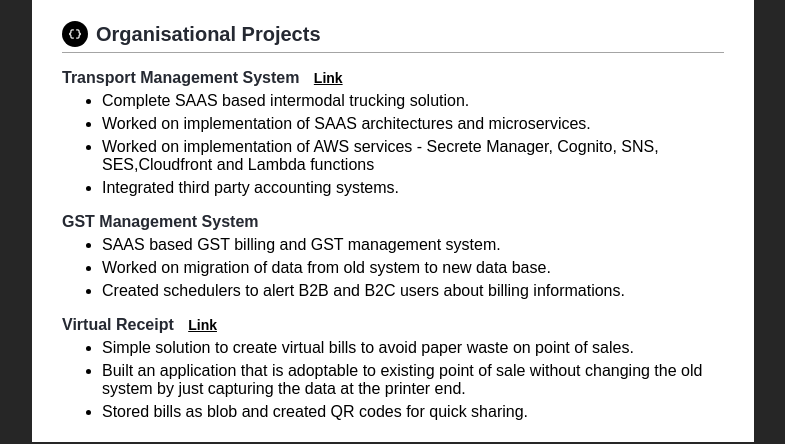
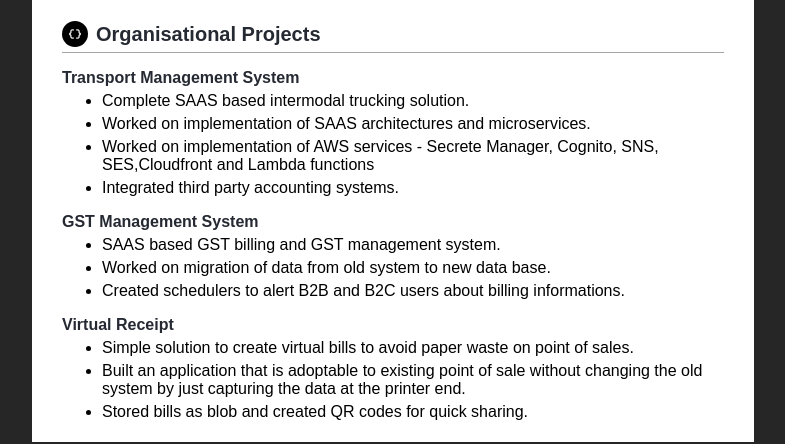
Before and after one commit to nawinsr/resume, a plain HTML site: page index.html in a window 1280 px wide. Shown: the part 841-1285 px from the top of the page, without its empty margins (247-1032 px from the left). Drawn offline with Linux system fonts and the light colour scheme; a web font is replaced by a local one.

Commit message:
link removed

```diff
--- a/index.html
+++ b/index.html
@@ -163,7 +163,7 @@
                 <div class="line"></div>
                 <div>
                     <p class="degree">Transport Management System
-                        <span class="link"><a href="https://lotustms.com/" target="_blank">Link</a></span>
+                        <!-- <span class="link"><a href="https://lotustms.com/" target="_blank">Link</a></span> -->
                     </p>
                     <ul class="bullets">
                         <li>Complete SAAS based intermodal trucking solution.</li>
@@ -185,9 +185,9 @@
                 </div>
                 <div>
                     <p class="degree">Virtual Receipt
-                        <span class="link">
+                        <!-- <span class="link">
                             <a href="https://skiptheslip.com/" target="_blank">Link</a>
-                        </span>
+                        </span> -->
                     </p>
                     <ul class="bullets">
                         <li>Simple solution to create virtual bills to avoid paper waste on point of sales.</li>
```
